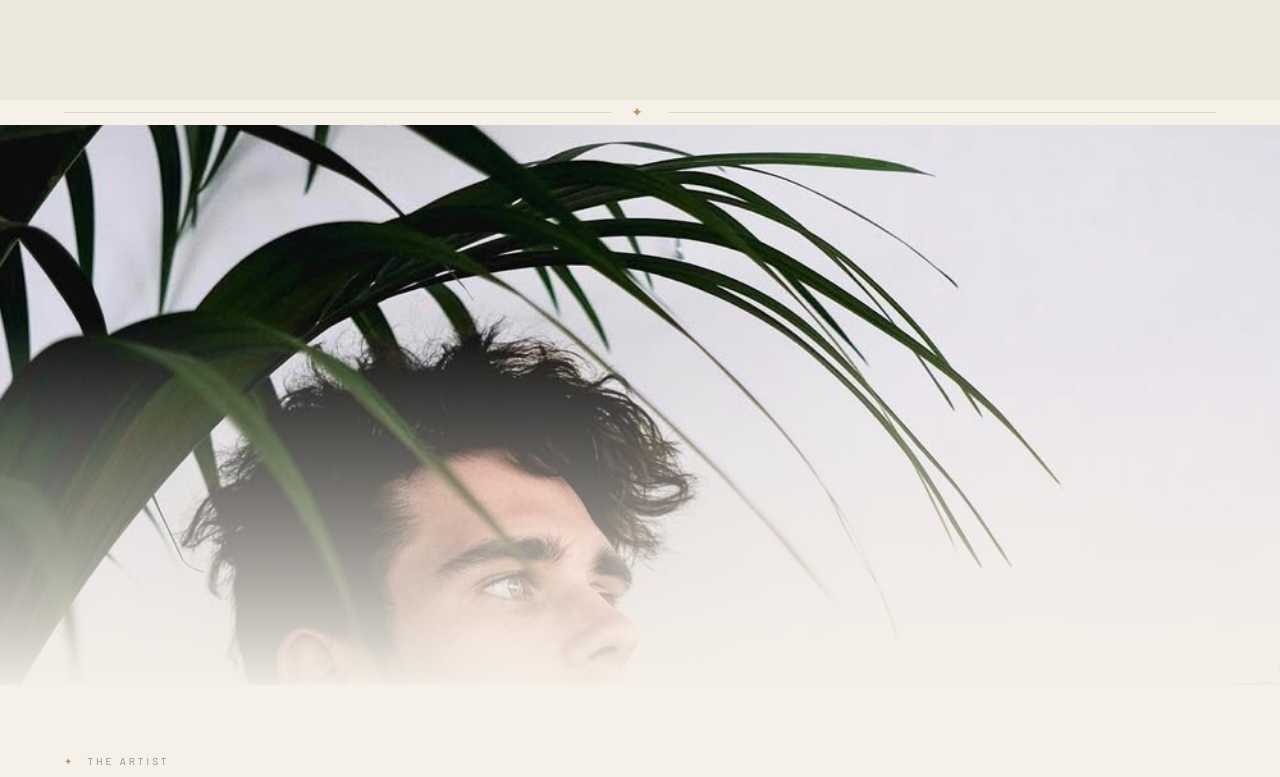
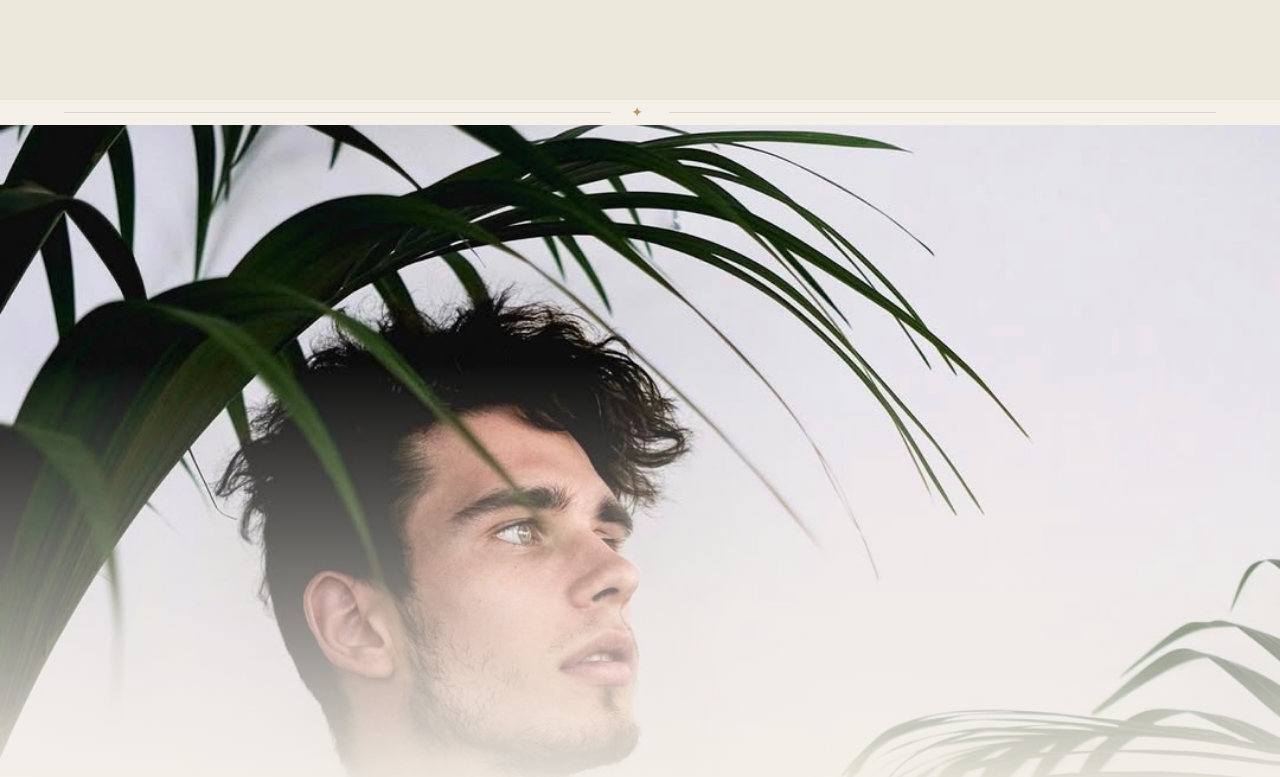
Before and after one commit to tymofiik-glitch/tattoo_dima, a plain HTML site: page index.html in a window 1280 px wide. Shown: the part 3690-4467 px from the top of the page. Drawn offline with Linux system fonts and the light colour scheme.

Commit message:
Sharpen artist photo: remove scale blur, increase container height
Co-Authored-By: Claude Sonnet 4.6 <noreply@anthropic.com>

```diff
--- a/index.html
+++ b/index.html
@@ -173,8 +173,8 @@ nav.sc .n-book:hover{background:var(--olive);color:var(--linen)}
 
 /* ABOUT */
 .about-s{padding:0}
-.aph{width:100%;height:clamp(340px,56vw,560px);overflow:hidden;position:relative}
-.aph img{position:absolute;inset:0;width:100%;height:100%;object-fit:cover;object-position:center 8%;display:block;transform:scale(1.08);transform-origin:center 20%}
+.aph{width:100%;height:clamp(420px,70vw,680px);overflow:hidden;position:relative}
+.aph img{position:absolute;inset:0;width:100%;height:100%;object-fit:cover;object-position:center 12%;display:block}
 .aph-ov{position:absolute;inset:0;background:linear-gradient(to bottom,transparent 35%,rgba(245,240,232,.97) 100%)}
 .ab{padding:clamp(36px,5.5vw,68px) var(--pad) var(--sec)}
 .ag{display:grid;grid-template-columns:1fr 1fr;gap:clamp(28px,5vw,76px);align-items:start;margin-top:32px}
```
